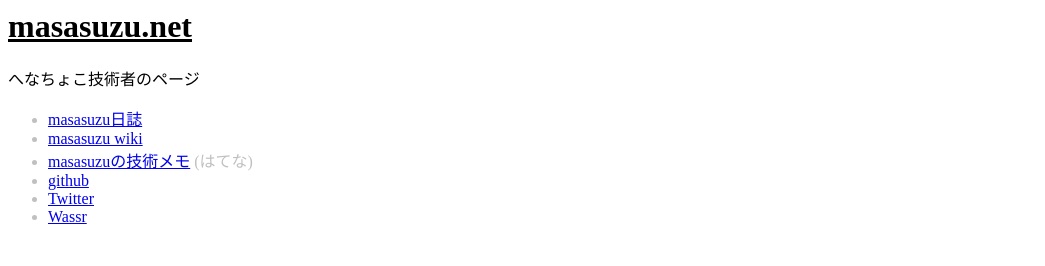
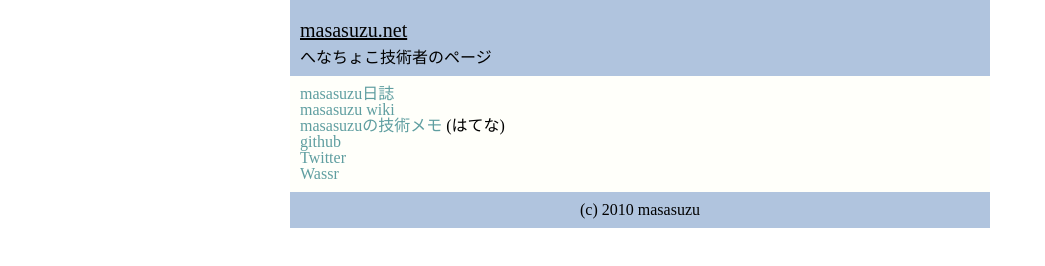
Before and after one commit to masasuzu/masasuzu.github.io, a plain HTML site: page htdocs/www/index.html in a window 1280 px wide. Shown: the whole page, without its empty margins (0-1045 px from the left). Drawn offline with Linux system fonts and the light colour scheme.

Commit message:
CSS適用してみた

```diff
--- a/htdocs/www/common.css
+++ b/htdocs/www/common.css
@@ -1,18 +1,62 @@
 @charset "UTF-8"
 
-.header {
+body {
+  font-size: 75%;
+  font-family: "ヒラギノ角ゴ Pro W3" , "Hiragino Kaku Gothic Pro" , "メイリオ" , Meiryo, Osaka, "ＭＳ Ｐゴシック" ,　 "MS P Gothic" , sans-serif;
+   background: #f0f0f0;
+}
+
+#minmax {
+  min-width: 500px;
+  max-width: 700px;
+  margin: 0 auto;
+  background: #e0e0e0;
+}
+
+#header {
   color: black;
+  background: #b0c4de;
+}
+
+#wrapper {
+  overflow: hidden;
 }
 
 h1.title {
   text-decoration: underline;
 }
 
-.main {
+#main {
+  width: 100%;
   color: silver;
+  background: #fffffa;
 }
 
-.footer {
-  color: black;
+#main a {
+  color: #5f9ea0;
+  text-decoration: none;
+}
 
+#main a:hover {
+  text-decoration: underline;
 }
+
+#main li {
+  list-style-type: none;
+}
+
+#footer {
+  clear: both;
+  text-align: center;
+  background: #b0c4de;
+}
+
+.content {
+  padding: 10px;
+}
+
+h1 {
+  font-size: 20px;
+  margin: 0;
+  padding: 10px 0;
+}
--- a/htdocs/www/index.html
+++ b/htdocs/www/index.html
@@ -1,17 +1,23 @@
 <html>
   <head>
     <meta http-equiv="Content-Type" content="text/html; charset=UTF-8" />
+    <link rel="stylesheet" href="reset.css" type="text/css" />
     <link rel="stylesheet" href="common.css" type="text/css" />
     <title>masasuzu.net</title>
   </head>
 
   <body>
-    <div class="header">
+    <div id="minmax">
+      <div id="header">
+        <div class="content">
           <h1 class="title">masasuzu.net</h1>
           へなちょこ技術者のページ
         </div>
+      </div>
 
-    <div class="main">
+      <div id="wrapper">
+        <div id="main">
+          <div class="content">
             <ul>
               <li><a href="http://diary.masasuzu.net/"    >masasuzu日誌</a></li>
               <li><a href="http://wiki.masasuzu.net/"     >masasuzu wiki</a></li>
@@ -21,8 +27,14 @@
               <li><a href="http://wassr.jp/user/masasuz"  >Wassr</a></li>
             </ul>
           </div>
+        </div>
+      </div>
 
-   <div class="footer">
+      <div id="footer">
+        <div class="content">
+          (c) 2010 masasuzu
+        </div>
+      </div>
     </div>
   </body>
 </html>
--- /dev/null
+++ b/htdocs/www/reset.css
@@ -0,0 +1,38 @@
+/* グローバルセレクタでmargin/paddingなどを初期化する */
+* {
+  margin: 0;
+  padding: 0;
+  border: none;
+  color: #000000;
+  font-size: 100%;
+  font-weight: normal;
+  font-style: normal;
+  text-decoration: none;
+  line-height: 1.0;
+  vertical-align: baseline;
+}
+
+/* 要素を指定してmargin/paddingを初期化する */
+html, body, div, h1, h2, h3, h4, h5, h6, p, pre, blockquote, address,
+  ul, ol, dl, dt, dd, table, th, td, form, fieldset {
+  margin: 0;
+  padding: 0;
+}
+
+/* ブラウザのスクロールバー表示の違いを解決する */
+html {
+  overflow: scroll;
+  overflow: -moz-scrollabars-vertical;
+  overflow-x: scroll;
+}
+
+/* ** 表(テーブル)のボーダー表示方法の違いを解決する  */
+table {
+  border-collapse: collapse;
+  border-spacing: 0;
+}
+
+/*イメージのリンクボーダーの非表示化 */
+img {
+   border: 0;
+}
```
Lines whose indentation alone changed are shown as unchanged.
